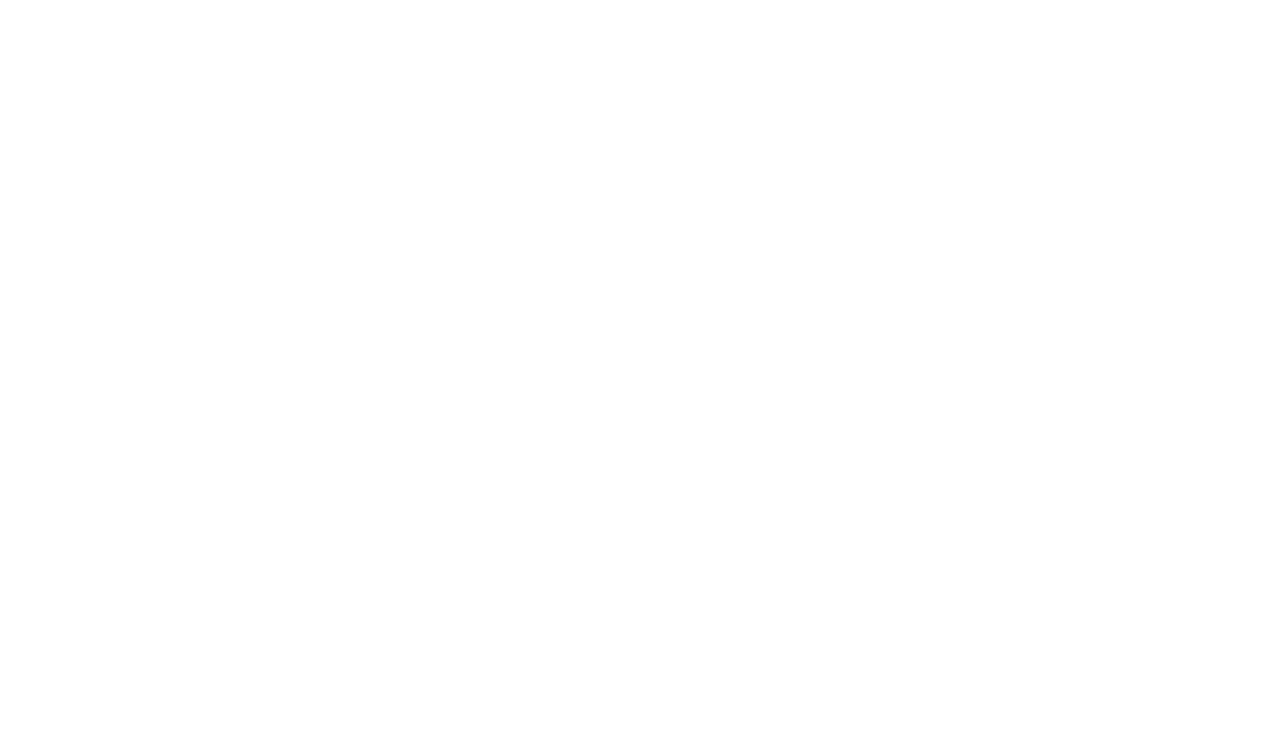
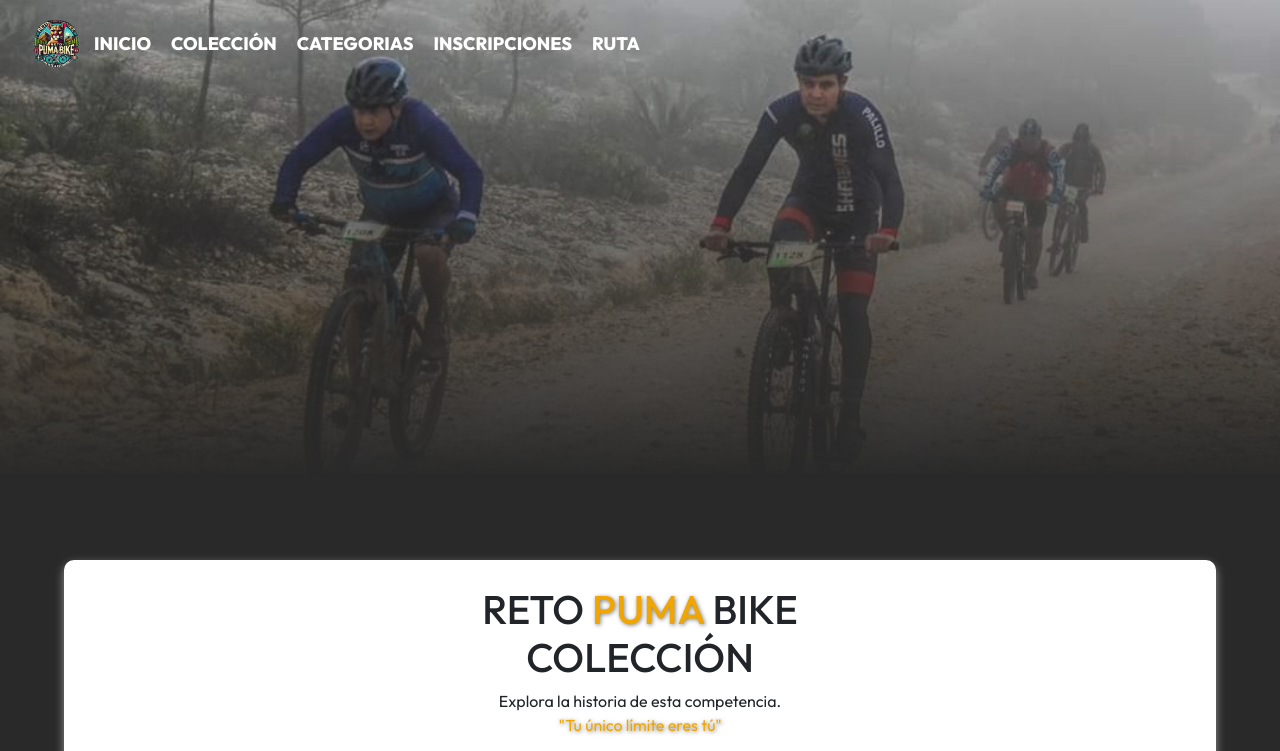
Before and after one commit to MdeMalo/retopuma25, a React (Create React App) app: page /retopuma25/coleccion in a window 1280 px wide. Before the commit this address had no page. Shown: the top 751 px of the page. Built offline with nearby package versions, Linux system fonts and the light colour scheme.

Commit message:
google robots 7

```diff
--- a/src/App.js
+++ b/src/App.js
@@ -12,10 +12,10 @@ function App() {
       <ScrollToTop />
       <Routes>
         <Route path="/retopuma25" element={<Dashboard />} />
-        <Route path="/categorias" element={<Categorias />} />
-        <Route path="/ruta" element={<Rutas />} />
-        <Route path="/coleccion" element={<Coleccion />} />
-        <Route path="/inscripciones" element={<Inscripciones />} />
+        <Route path="/retopuma25/categorias" element={<Categorias />} />
+        <Route path="/retopuma25/ruta" element={<Rutas />} />
+        <Route path="/retopuma25/coleccion" element={<Coleccion />} />
+        <Route path="/retopuma25/inscripciones" element={<Inscripciones />} />
       </Routes>
     </BrowserRouter>
   );
--- a/src/components/Anuncio/Anuncio.jsx
+++ b/src/components/Anuncio/Anuncio.jsx
@@ -15,7 +15,7 @@ const Anuncio = () => {
           <p>Colección de Reto Puma Bike</p>
 
           <Link
-            to="/coleccion"
+            to="/retopuma25/coleccion"
             className="anuncio-boton"
           >
             ¡REVISA NUESTRA COLECCION!
--- a/src/components/Footer/Footer.jsx
+++ b/src/components/Footer/Footer.jsx
@@ -10,10 +10,10 @@ const Footer = () => {
         <h2>RETO PUMA BIKE</h2>
         <nav className="footer-nav">
           <NavLink to="/retopuma25">INICIO</NavLink>
-          <NavLink to="/ruta">RUTA</NavLink>
-          <NavLink to="/inscripciones">INSCRIPCIONES</NavLink>
-          <NavLink to="/coleccion">COLECCIÓN</NavLink>
-          <NavLink to="/categorias">CATEGORIAS</NavLink>
+          <NavLink to="/retopuma25/ruta">RUTA</NavLink>
+          <NavLink to="/retopuma25/inscripciones">INSCRIPCIONES</NavLink>
+          <NavLink to="/retopuma25/coleccion">COLECCIÓN</NavLink>
+          <NavLink to="/retopuma25/categorias">CATEGORIAS</NavLink>
         </nav>
         <p>
           En Reto Puma Bike es una experiencia única que celebra la pasión por
--- a/src/components/Navbar.jsx
+++ b/src/components/Navbar.jsx
@@ -60,16 +60,16 @@ const Navbar = () => {
           <NavLink to="/retopuma25" className="div">
             INICIO
           </NavLink>
-          <NavLink to="/coleccion" className="text-wrapper-2">
+          <NavLink to="/retopuma25/coleccion" className="text-wrapper-2">
             COLECCIÓN
           </NavLink>
-          <NavLink to="/categorias" className="text-wrapper-3">
+          <NavLink to="/retopuma25/categorias" className="text-wrapper-3">
             CATEGORIAS
           </NavLink>
-          <NavLink to="/inscripciones" className="text-wrapper-4">
+          <NavLink to="/retopuma25/inscripciones" className="text-wrapper-4">
             INSCRIPCIONES
           </NavLink>
-          <NavLink to="/ruta" className="text-wrapper-5">
+          <NavLink to="/retopuma25/ruta" className="text-wrapper-5">
             RUTA
           </NavLink>
         </div>
@@ -93,16 +93,16 @@ const Navbar = () => {
           <NavLink to="/retopuma25" className="div">
             INICIO
           </NavLink>
-          <NavLink to="/coleccion" className="text-wrapper-2">
+          <NavLink to="/retopuma25/coleccion" className="text-wrapper-2">
             COLECCION
           </NavLink>
-          <NavLink to="/categorias" className="text-wrapper-3">
+          <NavLink to="/retopuma25/categorias" className="text-wrapper-3">
             CATEGORIAS
           </NavLink>
-          <NavLink to="/inscripciones" className="text-wrapper-4">
+          <NavLink to="/retopuma25/inscripciones" className="text-wrapper-4">
             INSCRIPCIONES
           </NavLink>
-          <NavLink to="/ruta" className="text-wrapper-5">
+          <NavLink to="/retopuma25/ruta" className="text-wrapper-5">
             RUTA
           </NavLink>
         </div>
--- a/src/pages/Categories.jsx
+++ b/src/pages/Categories.jsx
@@ -26,7 +26,7 @@ const Categories = () => {
 
         <div className="buttonContainer">
           <Link
-            to="/inscripciones"
+            to="/retopuma25/inscripciones"
             className="inscriptionButton"
             aria-label="Ir a la página de categorías"
           >
--- a/src/pages/inscripciones.jsx
+++ b/src/pages/inscripciones.jsx
@@ -44,7 +44,7 @@ const Inscripciones = () => {
             INSCRIBIRME
           </button>
           <Link
-            to="/categorias"
+            to="/retopuma25/categorias"
             className="btnCategories"
             aria-label="Ir a la página de categorías"
           >
```
